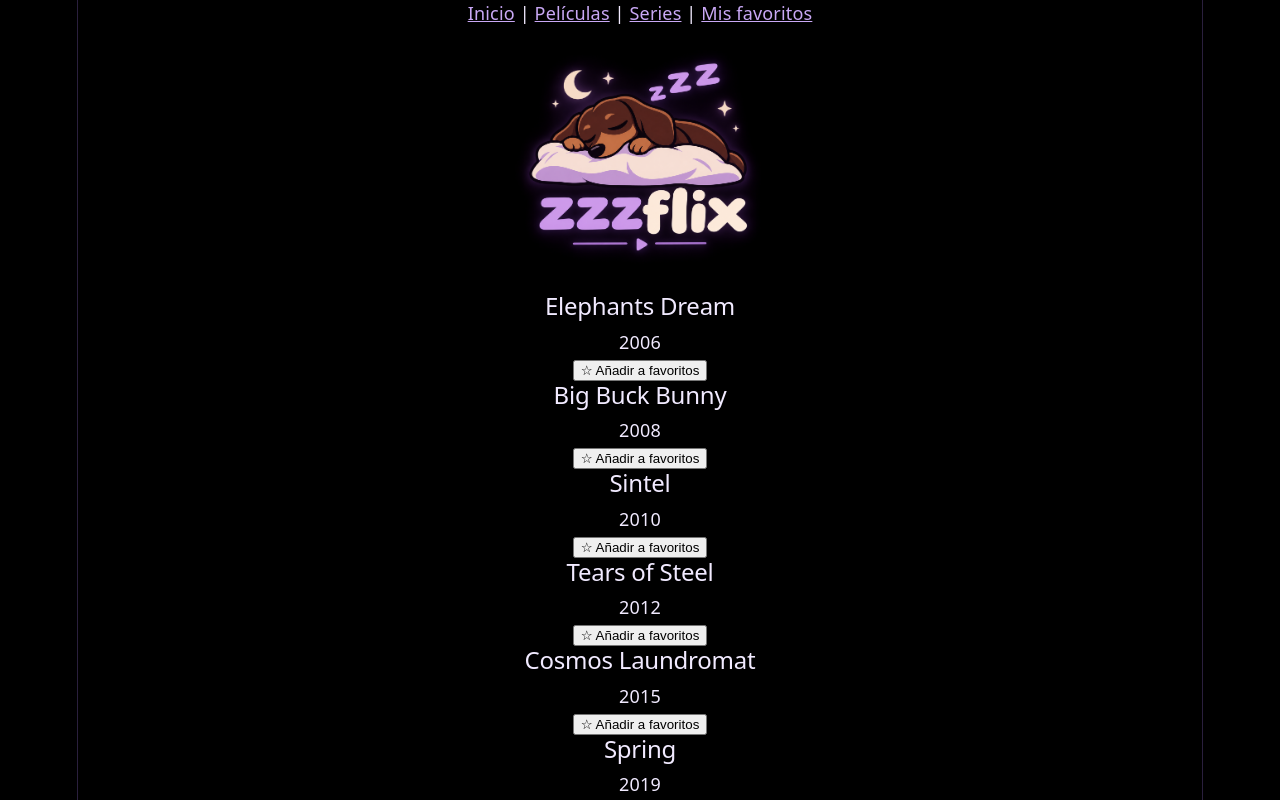
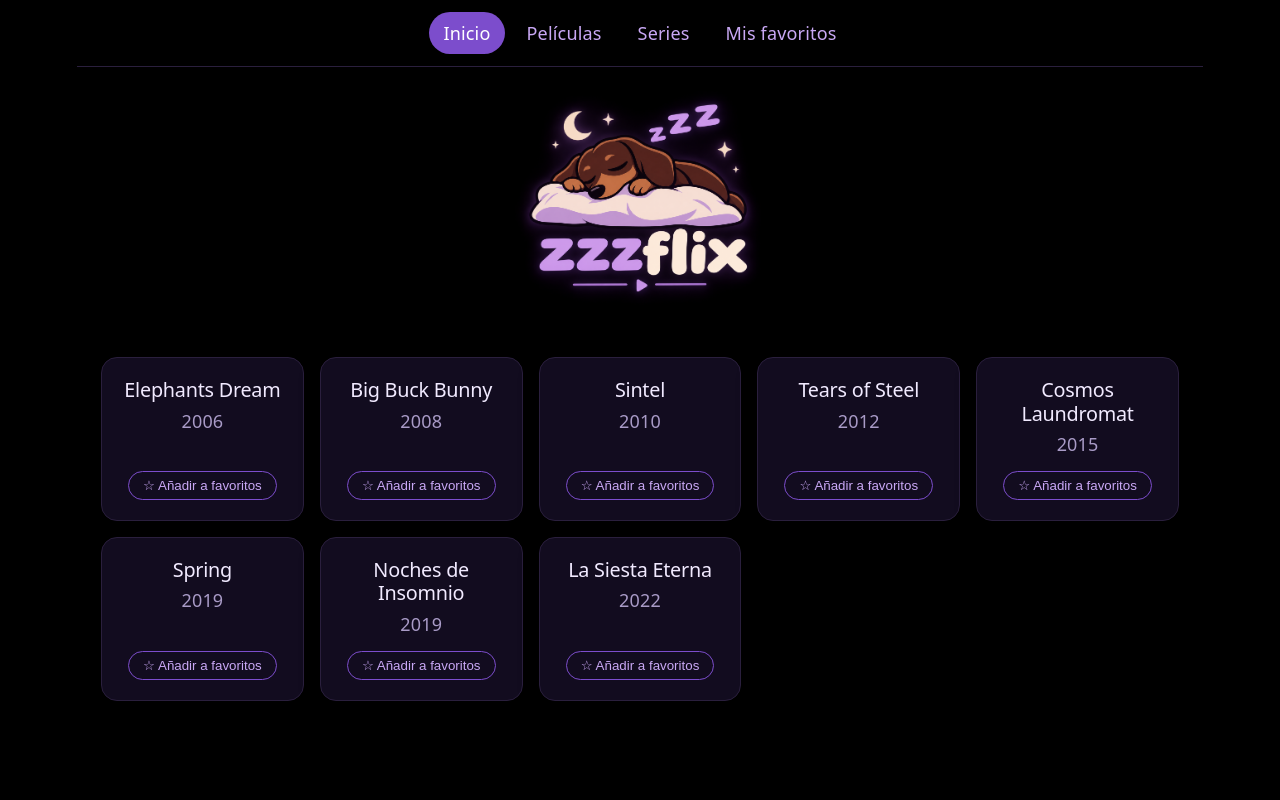
Before and after one commit to jose200112/zzzflix, a React (Vite) app: page / in a window 1280 px wide. Shown: the top 800 px of the page. Built offline with nearby package versions, Linux system fonts and the light colour scheme.

Commit message:
feat: add logo, favicon, night theme, navbar and card grid

```diff
--- a/src/components/NavBar.tsx
+++ b/src/components/NavBar.tsx
@@ -2,14 +2,13 @@ import { NavLink } from 'react-router-dom'
 
 function NavBar() {
   return (
-    <nav>
-      <NavLink to="/">Inicio</NavLink>
-      {' | '}
-      <NavLink to="/peliculas">Películas</NavLink>
-      {' | '}
-      <NavLink to="/series">Series</NavLink>
-      {' | '}
-      <NavLink to="/favoritos">Mis favoritos</NavLink>
+    <nav className="navbar">
+      <div className="nav-links">
+        <NavLink to="/" end>Inicio</NavLink>
+        <NavLink to="/peliculas">Películas</NavLink>
+        <NavLink to="/series">Series</NavLink>
+        <NavLink to="/favoritos">Mis favoritos</NavLink>
+      </div>
     </nav>
   )
 }
--- a/src/components/TitleCard.tsx
+++ b/src/components/TitleCard.tsx
@@ -7,10 +7,13 @@ type TitleCardProps = {
 
 function TitleCard({ title, year, isFavorite, onToggleFavorite }: TitleCardProps) {
   return (
-    <article>
+    <article className="title-card">
       <h2>{title}</h2>
-      <p>{year}</p>
-      <button onClick={onToggleFavorite}>
+      <p className="year">{year}</p>
+      <button
+        className={`fav-btn ${isFavorite ? 'active' : ''}`}
+        onClick={onToggleFavorite}
+      >
         {isFavorite ? '★ Favorito' : '☆ Añadir a favoritos'}
       </button>
     </article>
--- a/src/components/TitleList.tsx
+++ b/src/components/TitleList.tsx
@@ -9,7 +9,7 @@ type TitleListProps = {
 
 function TitleList({ items, favoriteIds, onToggleFavorite }: TitleListProps) {
   return (
-    <>
+    <div className="title-grid">
       {items.map((t) => (
         <TitleCard
           key={t.id}
@@ -19,7 +19,7 @@ function TitleList({ items, favoriteIds, onToggleFavorite }: TitleListProps) {
           onToggleFavorite={() => onToggleFavorite(t.id)}
         />
       ))}
-    </>
+    </div>
   )
 }
 
--- a/src/index.css
+++ b/src/index.css
@@ -133,3 +133,101 @@ h2 {
 #root {
   border-inline: 1px solid #2a1f3d;
 }
+
+.navbar {
+  position: sticky;
+  top: 0;
+  z-index: 10;
+  display: flex;
+  justify-content: center;
+  padding: 12px 0;
+  background: #000;
+  border-bottom: 1px solid #2a1f3d;
+}
+
+.nav-links {
+  display: flex;
+  flex-wrap: wrap;
+  justify-content: center;
+  gap: 8px;
+}
+
+.nav-links a {
+  padding: 8px 14px;
+  border-radius: 999px;
+  text-decoration: none;
+  color: #c9a8f5;
+  transition: background 0.15s;
+}
+
+.nav-links a:hover {
+  background: #1c1430;
+}
+
+.nav-links a.active {
+  background: #7c4dcc;
+  color: #fff;
+}
+
+.title-grid {
+  display: grid;
+  grid-template-columns: repeat(auto-fill, minmax(200px, 1fr));
+  gap: 16px;
+  padding: 24px;
+}
+
+.title-card {
+  background: #120c1f;
+  border: 1px solid #2a1f3d;
+  border-radius: 16px;
+  padding: 20px 16px;
+  box-shadow: 0 6px 18px rgba(0, 0, 0, 0.5);
+  transition: transform 0.15s, border-color 0.15s;
+}
+
+.title-card:hover {
+  transform: translateY(-4px);
+  border-color: #7c4dcc;
+}
+
+.title-card h2 {
+  font-size: 1.1rem;
+  margin: 0 0 6px;
+}
+
+.title-card .year {
+  margin: 0 0 14px;
+  color: #a99bc7;
+}
+
+.fav-btn {
+  background: transparent;
+  color: #c9a8f5;
+  border: 1px solid #7c4dcc;
+  border-radius: 999px;
+  padding: 6px 14px;
+  cursor: pointer;
+}
+
+.fav-btn:hover {
+  background: #1c1430;
+}
+
+.fav-btn.active {
+  background: #7c4dcc;
+  color: #fff;
+}
+
+#root {
+  border-inline: none;
+}
+
+.title-card {
+  display: flex;
+  flex-direction: column;
+  align-items: center;
+}
+
+.fav-btn {
+  margin-top: auto;
+}
```
